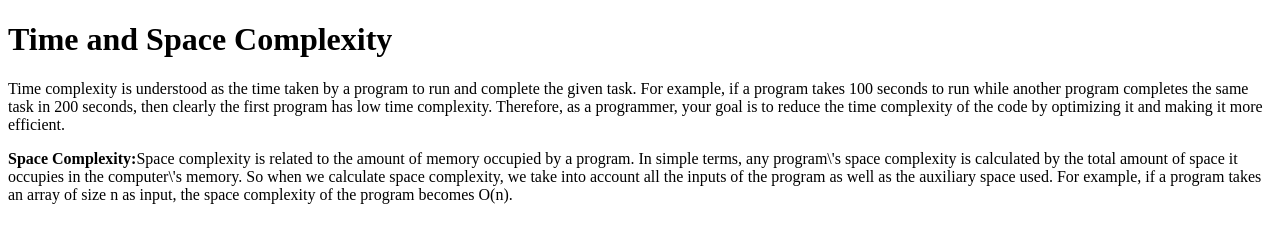
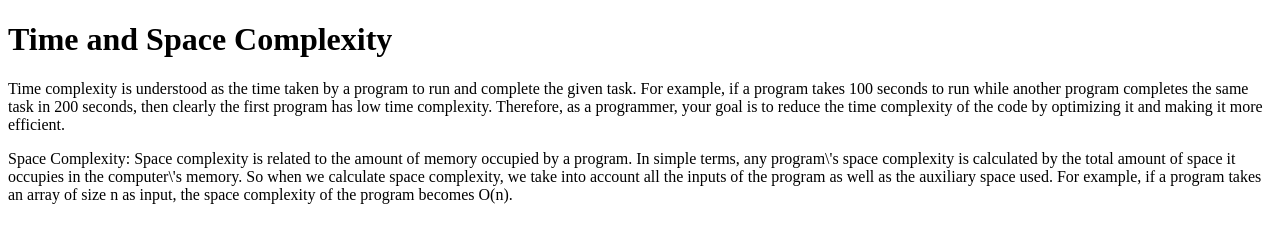
Before and after one commit to acciojob/time-and-space-complexity-Sravyabh, a website: page main.html in a window 1280 px wide. Drawn offline with Linux system fonts and the light colour scheme.

Commit message:
created a submission

```diff
--- a/main.html
+++ b/main.html
@@ -10,7 +10,5 @@
 	<!-- the entire body must be written by student -->
 	<h1>Time and Space Complexity</h1>
 	<p>Time complexity is understood as the time taken by a program to run and complete the given task. For example, if a program takes 100 seconds to run while another program completes the same task in 200 seconds, then clearly the first program has low time complexity. Therefore, as a programmer, your goal is to reduce the time complexity of the code by optimizing it and making it more efficient.</p>
-
-	<p><b>Space Complexity:</b>Space complexity is related to the amount of memory occupied by a program. In simple terms, any program\'s space complexity is calculated by the total amount of space it occupies in the computer\'s memory. So when we calculate space complexity, we take into account all the inputs of the program as well as the auxiliary space used. For example, if a program takes an array of size n as input, the space complexity of the program becomes O(n).</p>
-</body>
+	<p>Space Complexity: Space complexity is related to the amount of memory occupied by a program. In simple terms, any program\'s space complexity is calculated by the total amount of space it occupies in the computer\'s memory. So when we calculate space complexity, we take into account all the inputs of the program as well as the auxiliary space used. For example, if a program takes an array of size n as input, the space complexity of the program becomes O(n).</p>
 </html>
```
